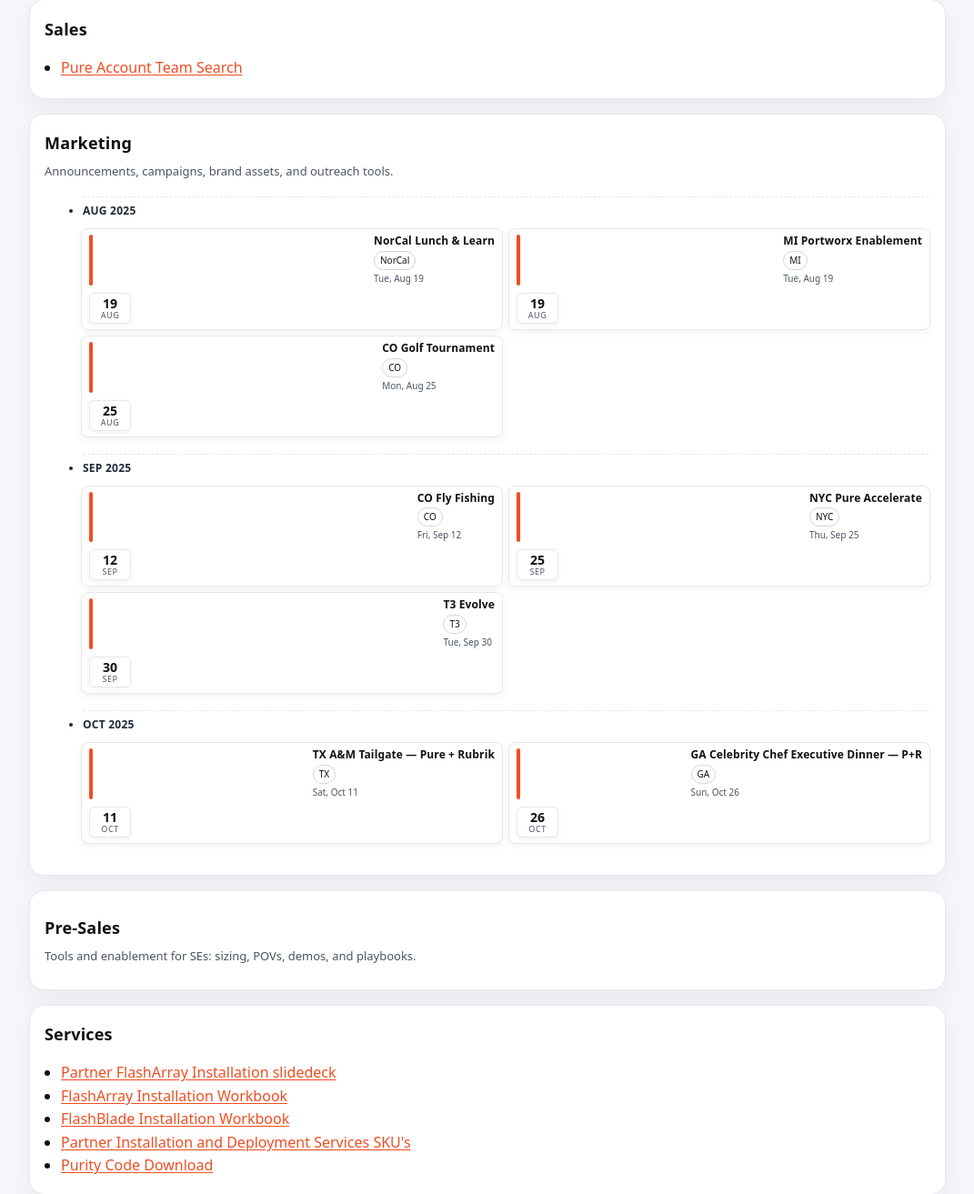
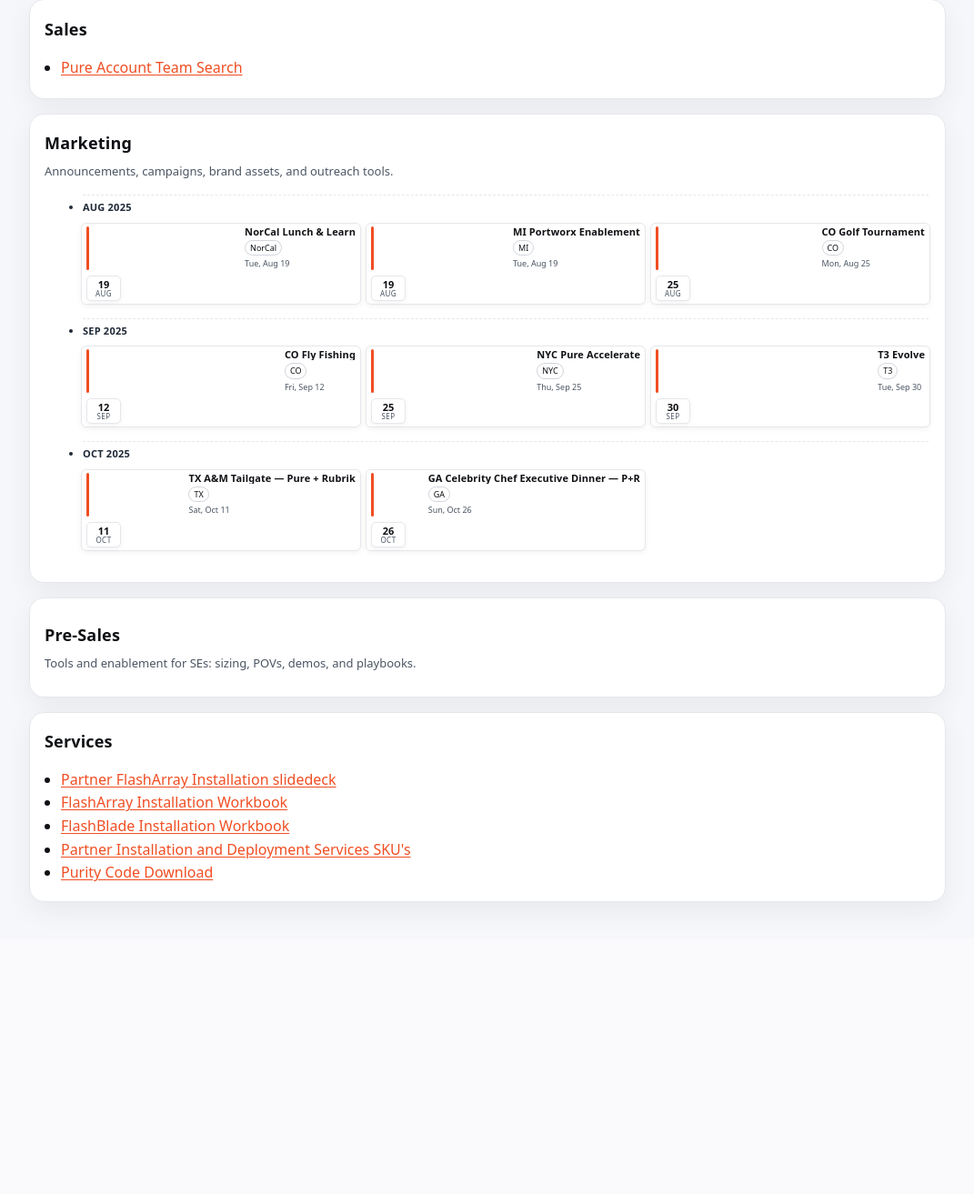
Before and after one commit to jwsiejk/accountlist, a Flask app: page / in a window 1280 px wide. Shown: the part 314-1627 px from the top of the page at 91% size, without its empty margins (104-1175 px from the left). After the commit the page ends 1312 px from the top, so only its background shows below. Run offline with Flask 3, Linux system fonts and the light colour scheme; some libraries are stand-ins or nearby versions.

Commit message:
Update index.html

```diff
--- a/templates/index.html
+++ b/templates/index.html
@@ -40,48 +40,53 @@
 
     /* Marketing events — ultra-compact, responsive grid, left stripe, date badge, chips */
     .events{
-      display:grid;
-      grid-template-columns:1fr;                 /* phones: 1 col */
-      gap:4px; margin-top:6px;
+      display:grid; grid-template-columns:1fr; gap:3px; margin-top:6px;
     }
-    @media (min-width:900px){  .events{ grid-template-columns:repeat(2,minmax(220px,1fr)); gap:6px; } }
-    @media (min-width:1400px){ .events{ grid-template-columns:repeat(3,minmax(220px,1fr)); gap:8px; } }
+    @media (min-width:700px){  .events{ grid-template-columns:repeat(2,minmax(180px,1fr)); gap:4px; } }
+    @media (min-width:1000px){ .events{ grid-template-columns:repeat(3,minmax(160px,1fr)); gap:5px; } }
+    @media (min-width:1300px){ .events{ grid-template-columns:repeat(4,minmax(150px,1fr)); gap:6px; } }
+    @media (min-width:1600px){ .events{ grid-template-columns:repeat(5,minmax(140px,1fr)); gap:6px; } }
 
     .month{
       grid-column:1 / -1;
       font-weight:800; color:#1f2937;
-      margin:12px 2px 4px; padding-top:6px;
+      margin:10px 2px 3px; padding-top:5px;
       border-top:1px dashed var(--slate-200);
-      letter-spacing:.02em; font-size:12px; text-transform:uppercase;
+      letter-spacing:.02em; font-size:11px; text-transform:uppercase;
     }
 
     .event{
       position:relative;
-      display:grid; grid-template-columns:4px 1fr auto; align-items:center;
-      background:#fff; border:1px solid var(--slate-200); border-radius:8px;
-      padding:6px 8px; gap:8px; box-shadow:0 3px 8px rgba(15,17,21,.05);
+      display:grid; grid-template-columns:3px 1fr auto; align-items:center;
+      background:#fff; border:1px solid var(--slate-200); border-radius:6px;
+      padding:3px 5px; gap:6px; box-shadow:0 2px 6px rgba(15,17,21,.05);
+      min-height:54px;
     }
     .event::before{
-      content:""; display:block; width:4px; height:100%;
+      content:""; display:block; width:3px; height:100%;
       background:var(--pure-orange); border-radius:6px;
     }
-    .event.past{opacity:.55}
+    .event.past{opacity:.5}
 
-    .event .title{font-weight:700; letter-spacing:.01em; font-size:12px; line-height:1.15}
-    .event .meta{color:var(--slate-600); font-size:10px; margin-top:2px}
+    .event .title{
+      font-weight:700; letter-spacing:.01em; font-size:11px; line-height:1.1;
+      display:-webkit-box; -webkit-line-clamp:2; -webkit-box-orient:vertical; overflow:hidden;
+    }
+    .event .meta{color:var(--slate-600); font-size:9px; margin-top:2px}
 
     .datebox{
-      text-align:center; min-width:46px;
-      background:#fff; border:1px solid var(--slate-200); border-radius:6px;
-      padding:4px 6px; line-height:1; box-shadow:0 2px 6px rgba(15,17,21,.05);
+      text-align:center; min-width:38px;
+      background:#fff; border:1px solid var(--slate-200); border-radius:5px;
+      padding:3px 4px; line-height:1; box-shadow:0 2px 5px rgba(15,17,21,.05);
     }
-    .datebox .day{font-size:14px; font-weight:800; color:#0f1115}
-    .datebox .mon{font-size:9px; letter-spacing:.06em; text-transform:uppercase; color:#4b5563; margin-top:1px}
+    .datebox .day{font-size:11px; font-weight:800; color:#0f1115}
+    .datebox .mon{font-size:8px; letter-spacing:.06em; text-transform:uppercase; color:#4b5563; margin-top:1px}
 
-    .chips{display:flex; gap:6px; flex-wrap:wrap; margin-top:4px}
+    .chips{display:flex; gap:4px; flex-wrap:wrap; margin-top:3px}
     .chip{
-      font-size:10px; padding:2px 6px; border-radius:999px;
+      font-size:9px; padding:1px 5px; border-radius:999px;
       background:#fff; color:#0f1115; border:1px solid var(--slate-300);
+      max-width:100%; white-space:nowrap; overflow:hidden; text-overflow:ellipsis;
     }
   </style>
 </head>
@@ -137,7 +142,7 @@
 
   <!-- Render marketing events -->
   <script>
-    // Maintain events here (ISO dates). Added 'loc' for the chip.
+    // Events (ISO dates) + location chips
     var marketingEvents = [
       { title: "NorCal Lunch & Learn",                     date: "2025-08-19", loc: "NorCal" },
       { title: "MI Portworx Enablement",                   date: "2025-08-19", loc: "MI" },
@@ -155,11 +160,11 @@
     var list = document.getElementById("marketingEvents");
     var today = new Date(); today.setHours(0,0,0,0);
 
-    // Group by "Mon YYYY" and render (use local midnight to avoid tz off-by-one)
+    // Group by "Mon YYYY" and render
     var currentGroup = "";
     marketingEvents.forEach(function(ev){
-      var d = new Date(ev.date + "T00:00:00");  // local midnight
-      var monthKey = d.toLocaleString("en-US",{ month:"short", year:"numeric" }); // e.g., "Aug 2025"
+      var d = new Date(ev.date + "T00:00:00");
+      var monthKey = d.toLocaleString("en-US",{ month:"short", year:"numeric" });
       if (monthKey !== currentGroup) {
         currentGroup = monthKey;
         var header = document.createElement("li");
```
